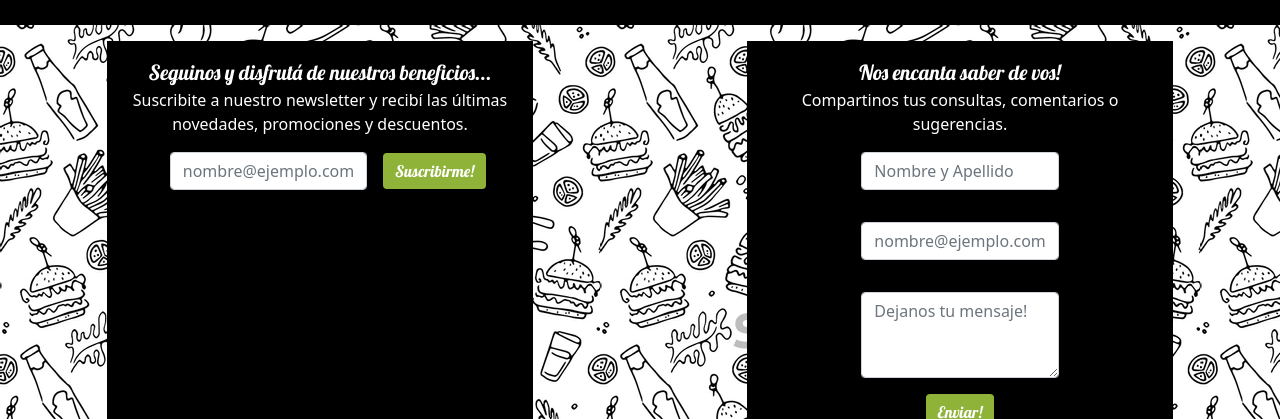
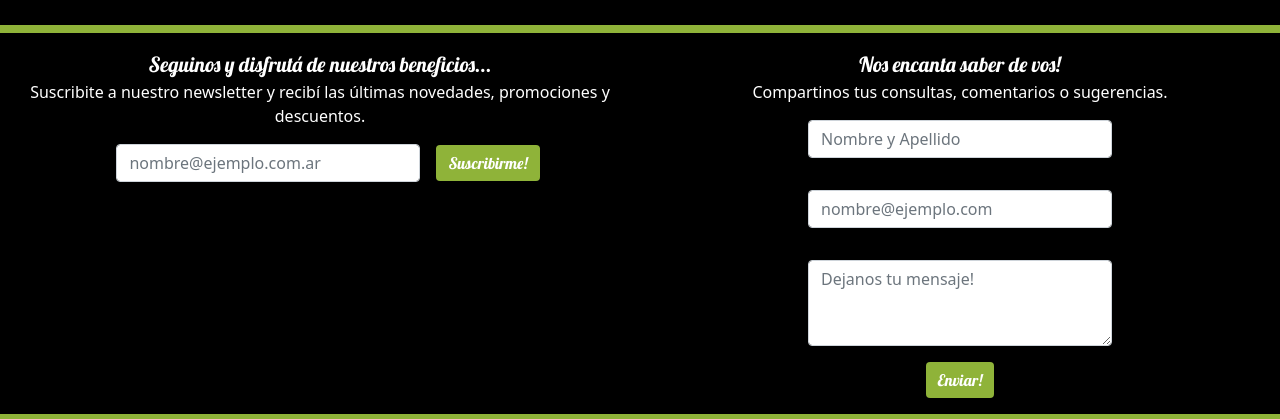
Before and after one commit to MichaDavidson/wallstreetproject, a website: page pages/menu.html in a window 1280 px wide. Shown: the part 869-1288 px from the top of the page. Drawn offline with nearby package versions, Linux system fonts and the light colour scheme.

Commit message:
detalles

```diff
--- a/pages/menu.html
+++ b/pages/menu.html
@@ -118,9 +118,10 @@
                 </div>
             </article>
         </div>
+        <div class="divmenu"></div>
         <section class="container-fluid footer__primerparte">
-            <div class="row primeraparteindex__pages">
-                <div class="col-4 footer__suscripcion">
+            <div class="row">
+                <div class="col-6 footer__suscripcion">
                     <p class="suscripcion__texto">Seguinos y disfrutá de nuestros beneficios...</p>
                     <p>Suscribite a nuestro newsletter y recibí las últimas novedades, promociones y descuentos.</p>
                     <div class="suscripcion__form">
@@ -128,7 +129,7 @@
                         <button class="btn btn-primary suscripcion__boton" type="submit">Suscribirme!</button>
                     </div>
                 </div>
-                <div class="col-4 footer__contacto">
+                <div class="col-6 footer__contacto">
                     <p class="contacto__texto">Nos encanta saber de vos!</p>
                     <p>Compartinos tus consultas, comentarios o sugerencias.</p>
                     <form class="contacto__form" action="">
--- a/scss/layout/_footer.scss
+++ b/scss/layout/_footer.scss
@@ -1,6 +1,5 @@
 .footer__primerparte {
     font-size: 1rem;
-    background-image: url(../../images/wallpaper.webp);
     color:white;
     text-align: center;
     width: auto;
@@ -14,19 +13,9 @@
     padding: 1rem;
 }
 
-.primeraparteindex {
-    justify-content: space-around;
-}
-
-.primeraparteindex__pages {
-    justify-content: space-around;
-}
-
 .footer__suscripcion, .footer__contacto {
     background-color: black;
     padding: 1rem;
-    margin-top: 1rem;
-    margin-bottom: 1rem;
 }
 
 .suscripcion__texto {
--- a/scss/pages/_menu.scss
+++ b/scss/pages/_menu.scss
@@ -101,3 +101,8 @@
     grid-area: side;
     margin-top: 1.5rem;
 }
+
+.divmenu {
+    height: 0.5rem;
+    background-color: $verdemanzana;
+}
--- a/scss/styles.scss
+++ b/scss/styles.scss
@@ -116,7 +116,7 @@ body {
 
     .oportunidades__form {
         padding-top: 0;
-        padding-left: 12rem;
+        padding-left: 11rem;
     }
 
     .footer__segundaparte {
```
Also changed, not shown: index.html (+3 -3 lines), pages/locales.html (+3 -3 lines), pages/nosotros.html (+3 -3 lines), pages/oportunidades.html (+3 -3 lines), css/styles.css.
